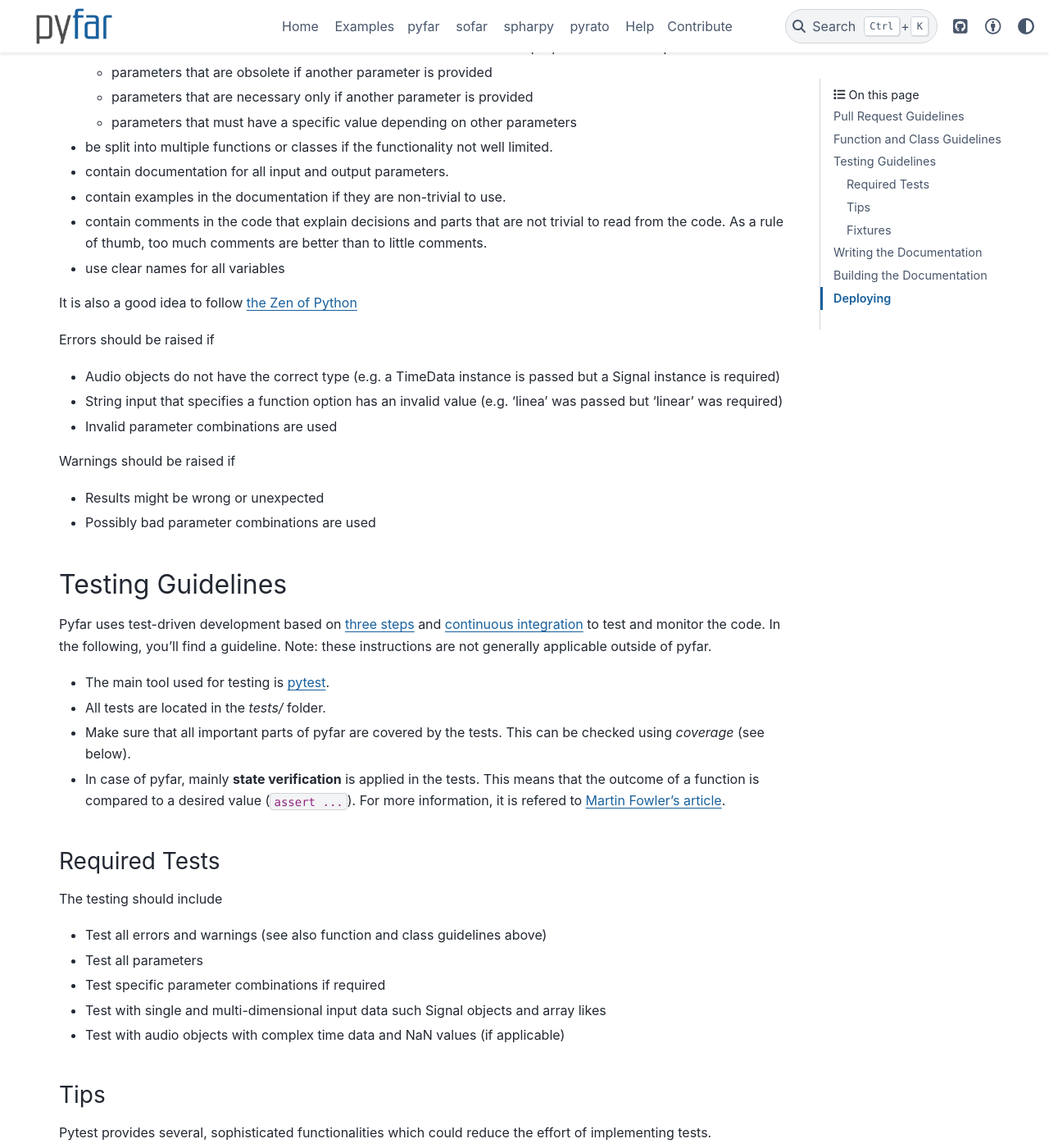
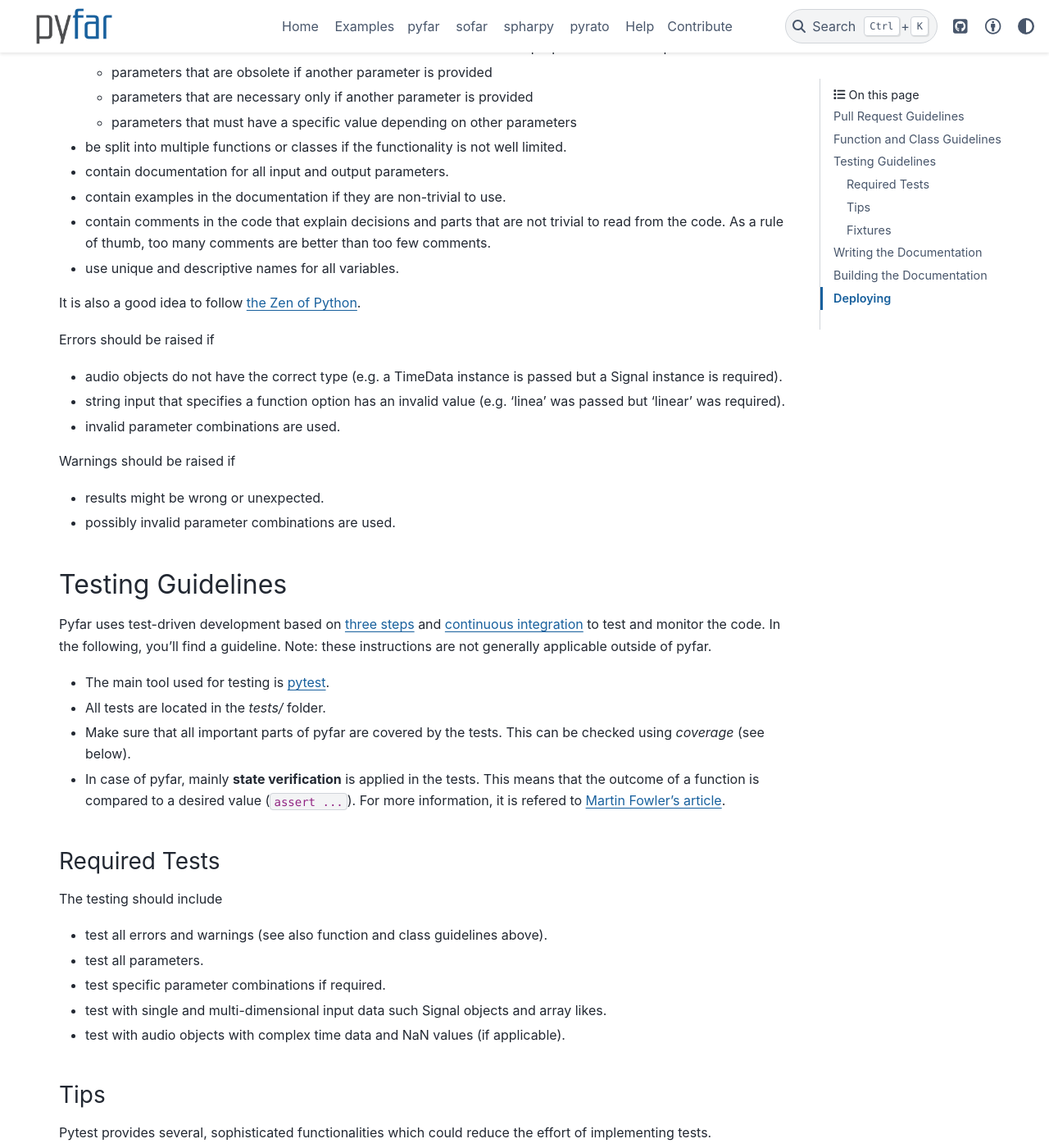
Before and after one commit to pyfar/gallery, a Sphinx documentation site: the page built from docs/community/contributing.rst, in a window 1280 px wide and 1400 px high, scrolled down 669 px. Shown: the whole window at 82% size. Built offline with Sphinx 7.4.7 and the PyData theme 0.15.4, drawn with Linux system fonts in a browser that asks for light colours; pages that are not in the unit, such as notebooks, are missing from menus; some of the changed text lies outside the part shown.

Commit message:
Changes according to review from sikersten

````diff
--- a/docs/community/contributing.rst
+++ b/docs/community/contributing.rst
@@ -26,24 +26,24 @@
   - parameters that are necessary only if another parameter is provided
   - parameters that must have a specific value depending on other parameters
 
-* be split into multiple functions or classes if the functionality not well limited.
+* be split into multiple functions or classes if the functionality is not well limited.
 * contain documentation for all input and output parameters.
 * contain examples in the documentation if they are non-trivial to use.
-* contain comments in the code that explain decisions and parts that are not trivial to read from the code. As a rule of thumb, too much comments are better than to little comments.
-* use clear names for all variables
+* contain comments in the code that explain decisions and parts that are not trivial to read from the code. As a rule of thumb, too many comments are better than too few comments.
+* use unique and descriptive names for all variables.
 
-It is also a good idea to follow `the Zen of Python <https://peps.python.org/pep-0020/>`_
+It is also a good idea to follow `the Zen of Python <https://peps.python.org/pep-0020/>`_.
 
 Errors should be raised if
 
-* Audio objects do not have the correct type (e.g. a TimeData instance is passed but a Signal instance is required)
-* String input that specifies a function option has an invalid value (e.g. 'linea' was passed but 'linear' was required)
-* Invalid parameter combinations are used
+* audio objects do not have the correct type (e.g. a TimeData instance is passed but a Signal instance is required).
+* string input that specifies a function option has an invalid value (e.g. 'linea' was passed but 'linear' was required).
+* invalid parameter combinations are used.
 
 Warnings should be raised if
 
-* Results might be wrong or unexpected
-* Possibly bad parameter combinations are used
+* results might be wrong or unexpected.
+* possibly invalid parameter combinations are used.
 
 
 Testing Guidelines
@@ -61,11 +61,11 @@
 
 The testing should include
 
-- Test all errors and warnings (see also function and class guidelines above)
-- Test all parameters
-- Test specific parameter combinations if required
-- Test with single and multi-dimensional input data such Signal objects and array likes
-- Test with audio objects with complex time data and NaN values (if applicable)
+- test all errors and warnings (see also function and class guidelines above).
+- test all parameters.
+- test specific parameter combinations if required.
+- test with single and multi-dimensional input data such Signal objects and array likes.
+- test with audio objects with complex time data and NaN values (if applicable).
 
 Tips
 ~~~~~~~~~~~
@@ -126,24 +126,25 @@
 
 Pyfar follows the `numpy style guide <https://numpydoc.readthedocs.io/en/latest/format.html>`_ for the docstring. A docstring has to consist at least of
 
-- A short and/or extended summary,
+- a short and/or extended summary,
 - the Parameters section, and
-- the Returns section
+- the Returns section.
 
 Optional fields that are often used are
 
 - References,
 - Examples, and
-- Notes
+- Notes.
 
-Here are a few tips to make things run smoothly
+Here are a few tips to make things run smoothly.
 
-- Use the tags ``:py:func:``, ``:py:mod:``, and ``:py:class:`` to reference pyfar functions, modules, and classes: For example ``:py:func:`~pyfar.plot.time``` for a link that displays only the function name. For links with custom text use ``:py:mod:`plot functions <pyfar.plot>```.
+- Use the tags ``:py:func:``, ``:py:mod:``, and ``:py:class:`` to reference functions, modules, and classes from the package itself: For example ``:py:func:`~pyfar.plot.time``` for a link that displays only the function name. For links with custom text use ``:py:mod:`plot functions <pyfar.plot>```.
 - Code snippets and values as well as external modules, classes, functions are marked by double ticks \`\` to appear in mono spaced font, e.g., ``x=3`` or ``pyfar.Signal``.
 - Parameters, returns, and attributes are marked by single ticks \` to appear as emphasized text, e.g., *unit*.
 - Use ``[#]_`` and ``.. [#]`` to get automatically numbered footnotes.
 - Do not use footnotes in the short summary. Only use footnotes in the extended summary if there is a short summary. Otherwise, it messes with the auto-footnotes.
-- If a method or class takes or returns pyfar objects for example write ``parameter_name : Signal``. This will create a link to the ``pyfar.Signal`` class.
+- If a method or class takes or returns pyfar objects defined in the package for example write ``parameter_name : Signal``. This will create a link to the ``pyfar.Signal`` class.
+- If a method or class takes or returns pyfar objects from other packages for example write ``parameter_name : :py:class:\`~pyfar.classes.audio.Signal\``` to create the link. Note that this requires an intersphinx mapping in `docs/conf.py` in this case ``intersphinx_mapping = {'pyfar': ('https://pyfar.readthedocs.io/en/stable/', None)}``.
 - Plots can be included in the documentation by using the prefix ``.. plot::`` followed by an empty line and an indented block containing the code for the plot. See `pyfar.plot.line.time.py` for examples.
 
 See the `Sphinx homepage <https://www.sphinx-doc.org>`_ for more information.
@@ -158,7 +159,7 @@
     $ cd docs/
     $ make html
 
-After Sphinx finishes you can open the generated html using any browser
+After Sphinx finishes you can open the generated html using any browser.
 
 .. code-block:: console
 
@@ -179,9 +180,9 @@
 
 A reminder for the maintainers on how to deploy.
 
-- Commit all changes to develop
-- Update HISTORY.rst in develop
-- Merge develop into main
+- Commit all changes to develop.
+- Update HISTORY.rst in develop.
+- Merge develop into main.
 
 Switch to main to update the version::
 
@@ -190,4 +191,4 @@
 
 The testing platform will then deploy to PyPI if tests pass.
 
-- merge main back into develop
+- Merge main back into develop.
--- a/docs/examples_gallery.rst
+++ b/docs/examples_gallery.rst
@@ -1,6 +1,6 @@
-======================
-Pyfar examples gallery
-======================
+================
+Examples gallery
+================
 
 
 .. nbgallery::
--- a/docs/help/index.rst
+++ b/docs/help/index.rst
@@ -4,4 +4,5 @@
 
 Here you find help, if you are having trouble with pyfar.
 
-.. include:: help.rst
+.. include:: installation.rst
+.. include:: trouble_shooting.rst
--- a/docs/index.rst
+++ b/docs/index.rst
@@ -182,8 +182,8 @@
 
 |
 
-Pyfar examples gallery
-======================
+Examples
+=========
 
 This is the pyfar gallery. It provides a collection of examples and tutorials
 for the whole pyfar ecosystem.
````
Also changed, not shown: other parts of docs/community/contributing.rst (+1 -1 lines), docs/help/installation.rst (renamed from docs/help/help.rst, +0 -10 lines), docs/help/trouble_shooting.rst (added, +38 -0 lines).
